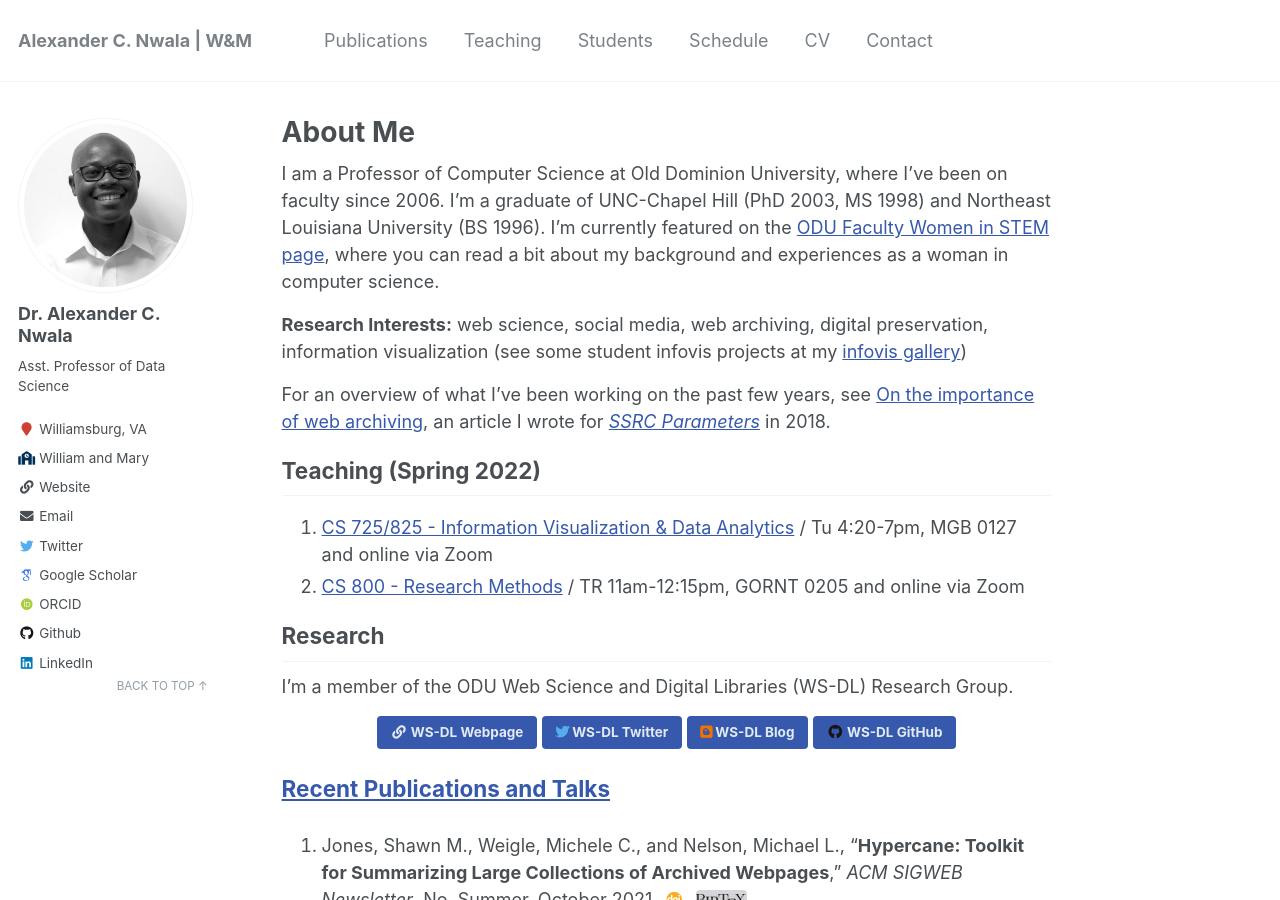
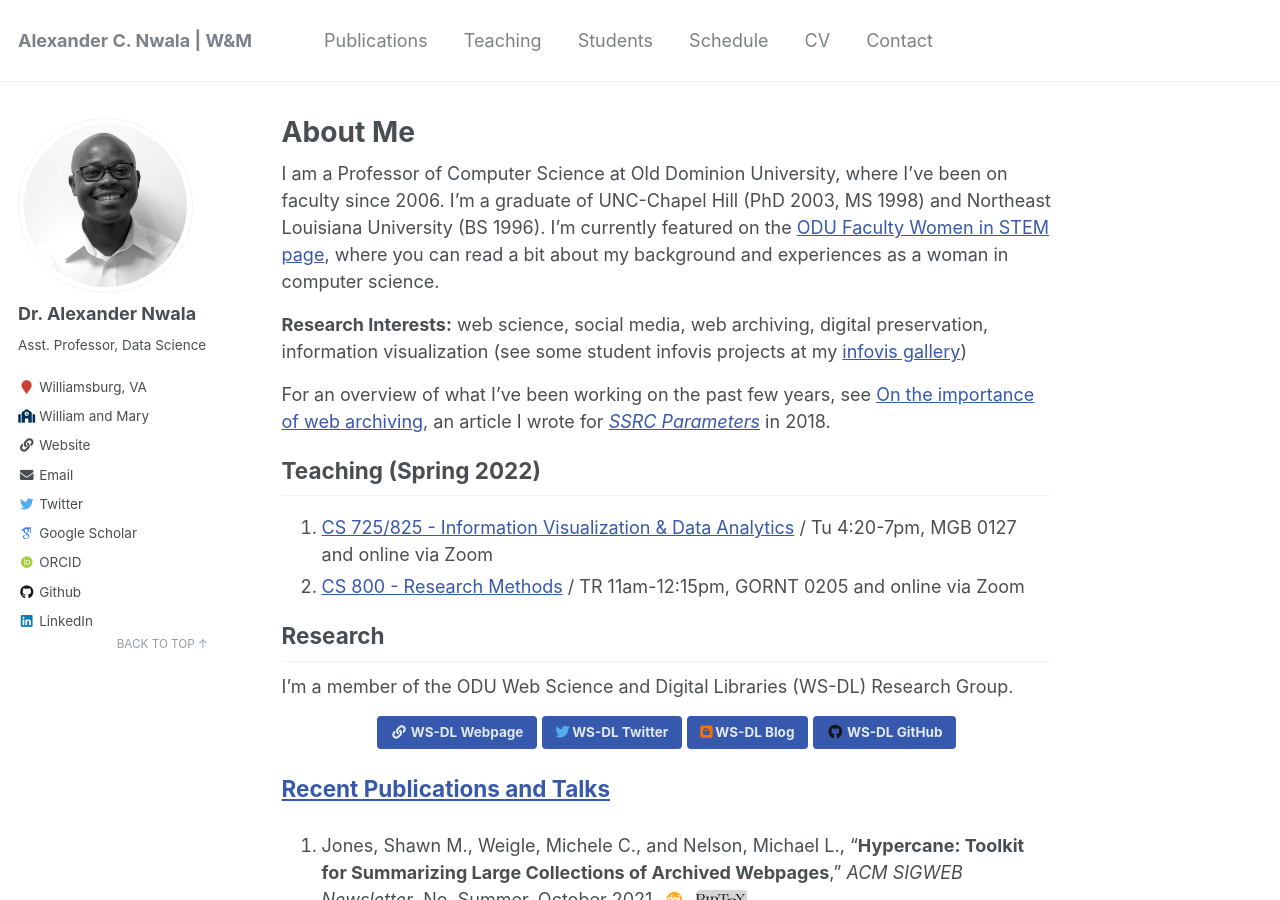
Before and after one commit to xandernwala/xandernwala.github.io, a Jekyll site: the page built from _pages/about.md, in a window 1280 px wide and 900 px high. Built offline with Jekyll 4.4.1, drawn with Linux system fonts in a browser that asks for light colours; some web fonts are replaced.

Commit message:
adding abbreviations

```diff
--- a/_config.yml
+++ b/_config.yml
@@ -80,9 +80,9 @@ analytics:
 
 # Site Author
 author:
-  name             : "Dr. Alexander C. Nwala"
+  name             : "Dr. Alexander Nwala"
   avatar           : "alexander_c_nwala.jpg"
-  bio              : "Asst. Professor of Data Science"
+  bio              : "Asst. Professor, Data Science"
   location         : "Williamsburg, VA"
   employer         : "William and Mary"
   employeruri      : "https://www.wm.edu/"
```
